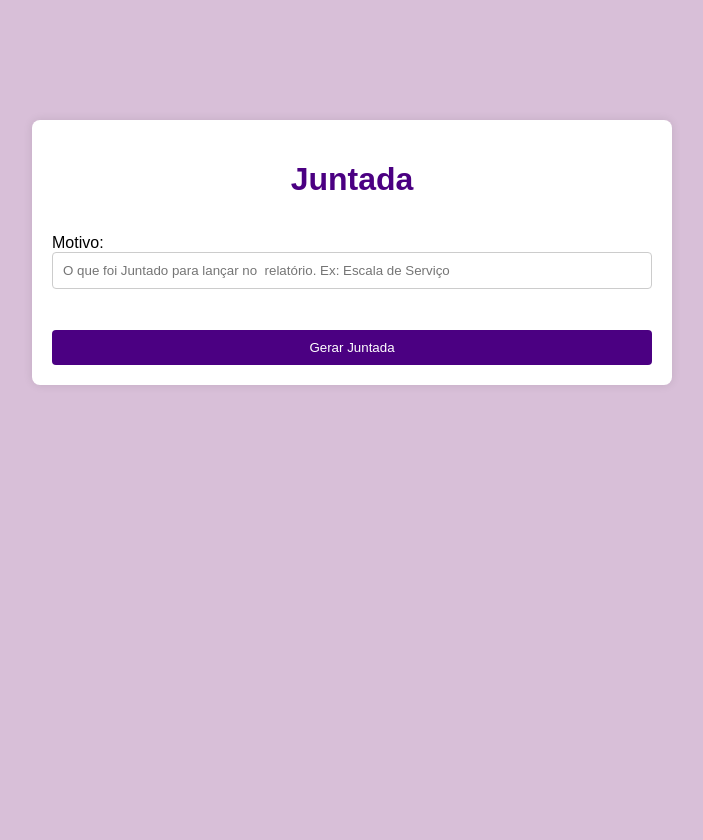
After one commit to windsney/sitecanetex, a Django app: page /sindicancia/juntada/1 in a window 1280 px wide. The commit adds this page. Shown: the whole page, without its empty margins (288-991 px from the left). Run offline with Django 5.2, Linux system fonts and the light colour scheme; data comes from the database, SQL or seed files in the repository; both versions use the stored data as it was after the commit.

```diff
--- a/inicio/forms.py
+++ b/inicio/forms.py
@@ -257,3 +257,17 @@ class Oficio_diversoForm(forms.ModelForm):
     def __init__(self, *args, **kwargs):
         sindicancia_id = kwargs.pop('sindicancia_id', None)  # Pegando o sindicancia_id dos argumentos
         super(Oficio_diversoForm, self).__init__(*args, **kwargs)
+
+
+class JuntadaaForm(forms.ModelForm):
+
+    class Meta:
+        model = Oficio
+        fields = ['motivo']
+
+        widgets = {
+            'motivo': forms.TextInput(attrs={'placeholder': 'O que foi Juntado para lançar no  relatório. Ex: Escala de Serviço'}),}
+
+    def __init__(self, *args, **kwargs):
+        sindicancia_id = kwargs.pop('sindicancia_id', None)  # Pegando o sindicancia_id dos argumentos
+        super(JuntadaaForm, self).__init__(*args, **kwargs)
--- /dev/null
+++ b/inicio/templates/juntada.html
@@ -0,0 +1,68 @@
+<!DOCTYPE html>
+<html lang="pt-BR">
+<head>
+    <meta charset="UTF-8">
+    <meta name="viewport" content="width=device-width, initial-scale=1.0">
+    <title>Juntada</title>
+    <style>
+        body {
+            background-color: #D8BFD8; /* Fundo roxo claro */
+            font-family: Arial, sans-serif;
+            margin: 0;
+            padding: 20px;
+            display: flex;
+            justify-content: center;
+            align-items: flex-start; /* Alinha os itens no início verticalmente */
+            height: 100vh;
+        }
+        .container {
+            width: 100%;
+            max-width: 600px; /* Aumenta a largura máxima */
+            background-color: #fff;
+            padding: 20px;
+            border-radius: 8px;
+            box-shadow: 0 0 10px rgba(0, 0, 0, 0.1);
+            margin-top: 100px; /* Aumenta a distância do topo */
+        }
+        h1 {
+            text-align: center;
+            color: #4B0082; /* Cor do título */
+            margin-bottom: 20px;
+        }
+        form {
+            display: flex;
+            flex-direction: column;
+            gap: 15px; /* Espaço entre os campos do formulário */
+        }
+        form input, form select {
+            padding: 10px;
+            border: 1px solid #ccc;
+            border-radius: 4px;
+            width: 100%;
+            box-sizing: border-box;
+        }
+        form button {
+            background-color: #4B0082; /* Cor do botão */
+            color: white;
+            padding: 10px;
+            border: none;
+            border-radius: 4px;
+            cursor: pointer;
+            margin-top: 10px;
+        }
+        form button:hover {
+            background-color: #6A0DAD;
+        }
+    </style>
+</head>
+<body>
+    <div class="container">
+        <h1>Juntada</h1>
+        <form method="post">
+            {% csrf_token %}
+            {{ form.as_p }}
+            <button type="submit">Gerar Juntada</button>
+        </form>
+    </div>
+</body>
+</html>
--- a/inicio/urls.py
+++ b/inicio/urls.py
@@ -28,6 +28,7 @@ urlpatterns = [
 
     ####Botoes########################################
     path('sindicancia/<int:sindicancia_id>/iniciot', inicio.views.gerar_inicio_dos_trabalhos, name='inicio_dos_trabalhos'),
+    path('sindicancia/<int:sindicancia_id>/autuacao', inicio.views.Autuacao, name='autuacao'),
     path('sindicancia/<int:sindicancia_id>/relatorio_sind', inicio.views.gerar_relatorio, name='relatorio_sind'),
     path('sindicancia/notificar/<int:sindicancia_id>/<str:condicao>/', inicio.views.cadastrar_notificacao_test, name='btn_test'),
     path('sindicancia/notificar/<int:sindicancia_id>/<str:condicao>/', inicio.views.cadastrar_notificacao_test, name='btn_ofen'),
@@ -36,6 +37,7 @@ urlpatterns = [
     path('sindicancia/prazo/<int:sindicancia_id>/<str:condicao>/', inicio.views.Oficio_prazo, name='dilacao'),
     path('sindicancia/prazo/<int:sindicancia_id>/<str:condicao>/', inicio.views.Oficio_prazo, name='sobrestamento'),
     path('sindicancia/oficio_verso/<int:sindicancia_id>', inicio.views.Oficio_diverso, name='oficio_diverso'),
+    path('sindicancia/juntada/<int:sindicancia_id>', inicio.views.Juntada, name='juntada'),
 
 
     path('sindicancia/<int:sindicancia_id>/remessa', inicio.views.gerar_remessa_dos_autos, name='gerar_remessa_dos_autos'),
--- a/inicio/views.py
+++ b/inicio/views.py
@@ -7,7 +7,7 @@ import os
 import locale
 from django.shortcuts import render, get_object_or_404, redirect
 from django.conf import settings
-from .forms import SindicadoForm,SindicanciaForm,TestemunhaForm,OfendidoForm,UsuarioForm,NotificarTestForm,NotificarOfenForm,NotificarSindForm,PrazoForm,Oficio_diversoForm
+from .forms import SindicadoForm,SindicanciaForm,TestemunhaForm,OfendidoForm,UsuarioForm,NotificarTestForm,NotificarOfenForm,NotificarSindForm,PrazoForm,Oficio_diversoForm,JuntadaaForm
 from datetime import datetime
 from django.http import HttpResponse
 from django.shortcuts import get_object_or_404
@@ -2042,6 +2042,262 @@ def Oficio_diverso(request, sindicancia_id):
     return render(request, 'oficio_diverso.html', {'form': form, 'usuario': usuario})
 
 
+def Juntada(request, sindicancia_id):
+    sindicancia = get_object_or_404(Sindicancia, pk=sindicancia_id)
+    usuario = request.user
+
+    if request.method == 'POST':
+        form = JuntadaaForm(request.POST, sindicancia_id=sindicancia_id)
+
+        if form.is_valid():
+            oficio = form.save(commit=False)
+            oficio.tipo = 'Juntada'
+            oficio.motivo = form.cleaned_data.get('motivo')
+            oficio.cargofuncao = ''
+            oficio.numero=1
+
+
+            # Criar o documento .docx
+            template_path = os.path.join(settings.BASE_DIR, 'inicio/templates', 'relatorio_modelo.docx')
+            doc = Document(template_path)
+
+            cabecalho(doc, usuario)
+            criar_paragrafo(doc,'')
+            criar_paragrafo(doc, '')
+
+
+            report_title = doc.add_paragraph("JUNTADA")
+            report_title.alignment = WD_PARAGRAPH_ALIGNMENT.CENTER
+            run = report_title.runs[0]
+            run.font.name = 'Times New Roman'
+            run.font.size = Pt(12)
+            run.bold = True
+            run.underline = False
+            r = run._element
+            r.rPr.rFonts.set(qn('w:eastAsia'), 'Times New Roman')
+
+            # Adicionar espaçamento duplo antes do título "Relatório"
+            report_title_format = report_title.paragraph_format
+            report_title_format.space_after = Pt(24)  # Espaço duplo
+            report_title_format.space_before = Pt(24)  # Espaço duplo
+
+            criar_paragrafo(doc, '')
+            criar_paragrafo(doc, '')
+
+            datata = datetime.today()
+            dia = datata.day
+            mes = datata.month
+            ano = datata.year
+
+
+
+            texto=(f'{dia_escrito(dia)} dias do mês de {mes_escrito(mes)} do ano de {ano_escrito(ano)}, nesta cidade de {usuario.cidade} , Estado de Mato Grosso, faço juntada aos presentes autos de Sindicância dos documentos de Fls. ........... a .............. , do que para constar;')
+            criar_paragrafo(doc, f'{texto}',lado='justificado')
+            criar_paragrafo(doc, '')
+            criar_paragrafo(doc, '')
+            nome_sindicante(doc, usuario, '')
+            rodape(doc, usuario)
+
+            form.save()
+            oficio.save()
+
+            nome = f'Juntada dia {dia}-{mes}'
+            return gera_word(doc, nome)
+    else:
+        # Inicializa o formulário para requisições GET
+        form = JuntadaaForm(sindicancia_id=sindicancia_id)
+
+    return render(request, 'juntada.html', {'form': form, 'usuario': usuario})
+
+
+
+@login_required(login_url='/')
+def Autuacao(request, sindicancia_id):
+    template_path = os.path.join(settings.BASE_DIR, 'inicio/templates', 'autuacao.docx')
+
+    sindicancia = get_object_or_404(Sindicancia, pk=sindicancia_id)
+    sindicados = sindicancia.sindicados.all()
+    usuario = request.user
+    doc = DocxTemplate(template_path)  # DOCUMENTO  EXEMPLO#
+
+
+    #dia_inicio = sindicancia.data_inicio
+
+    mes_ini = sindicancia.data_inicio.month
+    mesescritoini = mes_escrito(mes_ini)
+    diaini = sindicancia.data_inicio.strftime('%d') if sindicancia.data_inicio else ''
+    anoini = sindicancia.data_inicio.year
+
+    dia_inicio = f'{diaini} de {mesescritoini} de {anoini}'
+
+
+    posto_delegante = sindicancia.posto_delegante
+    nome_delegante = sindicancia.delegante
+    funcao_delegante = sindicancia.funcao_delegante
+    portaria = sindicancia.numero
+
+    #datada = sindicancia.data_portaria
+    mes_port= sindicancia.data_portaria.month
+    mesescritoport=mes_escrito(mes_port)
+    diaport=sindicancia.data_portaria.strftime('%d') if sindicancia.data_portaria else ''
+    anoport=sindicancia.data_portaria.year
+
+
+    datada= f'{diaport} de {mesescritoport} de {anoport}'
+    cidade = usuario.cidade
+    unidade = usuario.unidade
+    cr = usuario.cr
+    unidade1 = usuario.unidade.upper()
+    cr1 = usuario.cr.upper()
+    rua = usuario.rua
+    bairro = usuario.bairro
+    numero = usuario.numero
+    cep = usuario.cep
+    email = usuario.email_bpm
+    telefone= usuario.telefone
+
+
+
+
+    #dia_recebido = sindicancia.dia_recebido
+    mes_rec = sindicancia.dia_recebido.month
+    mesescritorec = mes_escrito(mes_rec)
+    diarec = sindicancia.dia_recebido.strftime('%d') if sindicancia.dia_recebido else ''
+    anorec = sindicancia.dia_recebido.year
+
+    dia_recebido = f'{diarec} de {mesescritorec} de {anorec}'
+
+
+
+    nome_delegada = sindicancia.delegada
+    posto_delegada = sindicancia.posto_delegada
+    rg_delegada = sindicancia.rg_delegada
+    context = {  # VARIÁ
+        "dia_inicio": f"{dia_inicio}",
+        "anoini": f"{anoini}",
+        "cr": f"{cr}",
+        "cr1": f"{cr1}",
+        "rua": f"{rua}",
+        "bairro": f"{bairro}",
+        "numero": f"{numero}",
+        "telefone": f"{telefone}",
+        "cep": f"{cep}",
+        "email": f"{email}",
+        "cidade": f"{cidade}",
+        "unidade": f"{unidade}",
+        "unidade1": f"{unidade1}",
+        "posto_delegante": f"{posto_delegante}",
+        "nome_delegante": f"{nome_delegante}",
+        "funcao_delegante": f"{funcao_delegante}",
+        "portaria": f"{portaria}",
+        "datada": f"{datada}",
+        "dia_recebido": f"{dia_recebido}",
+        "nome_delegada": f"{nome_delegada}",
+        "posto_delegada": f"{posto_delegada}",
+        "rg_delegada": f"{rg_delegada}",
+
+    }
+    doc.render(context)
+
+    doc.save("documento_com_tpl.docx")
+
+    doc = Document("documento_com_tpl.docx")
+
+    # Adicionando parágrafos ou outras formatações
+    doc.add_paragraph("Este parágrafo foi adicionado com python-docx após o template ser preenchido.")
+    doc.add_paragraph("Outro conteúdo personalizado.")
+
+    # Salva o documento final
+    sindicado_paragraph = doc.add_paragraph()
+    sindicado_paragraph.alignment = WD_PARAGRAPH_ALIGNMENT.LEFT
+    sindicado_paragraph.paragraph_format.first_line_indent = Pt(80)
+    sindicado_run = sindicado_paragraph.add_run("SINDICANTE: ")
+    sindicado_run.font.name = 'Times New Roman'
+    sindicado_run.font.size = Pt(12)
+    sindicado_run.bold = True  # Deixar a palavra "Sindicado" em negrito
+    r = sindicado_run._element
+    r.rPr.rFonts.set(qn('w:eastAsia'), 'Times New Roman')
+
+    sindicado_run = sindicado_paragraph.add_run(f"{usuario.nome_completo.upper()} - {usuario.posto.upper()}")
+    sindicado_run.font.name = 'Times New Roman'
+
+    sindicado_run.font.size = Pt(12)
+    r = sindicado_run._element
+    r.rPr.rFonts.set(qn('w:eastAsia'), 'Times New Roman')
+
+
+
+    if len(sindicados)==1: # verifica se tem um ou mais sindicados pra  colocar no plural se for o caso
+
+        sindicado_paragraph = doc.add_paragraph()
+        sindicado_paragraph.alignment = WD_PARAGRAPH_ALIGNMENT.LEFT
+        sindicado_paragraph.paragraph_format.first_line_indent = Pt(80)
+        sindicado_run = sindicado_paragraph.add_run("SINDICADO: ")
+        sindicado_run.font.name = 'Times New Roman'
+        sindicado_run.font.size = Pt(12)
+        sindicado_run.bold = True  # Deixar a palavra "Sindicado" em negrito
+        r = sindicado_run._element
+        r.rPr.rFonts.set(qn('w:eastAsia'), 'Times New Roman')
+    else:
+        sindicado_paragraph = doc.add_paragraph()
+        sindicado_paragraph.alignment = WD_PARAGRAPH_ALIGNMENT.LEFT
+        sindicado_paragraph.paragraph_format.first_line_indent = Pt(80)
+        sindicado_run = sindicado_paragraph.add_run("SINDICADOS: ")
+        sindicado_run.font.name = 'Times New Roman'
+        sindicado_run.font.size = Pt(12)
+        sindicado_run.bold = True  # Deixar a palavra "Sindicado" em negrito
+        r = sindicado_run._element
+        r.rPr.rFonts.set(qn('w:eastAsia'), 'Times New Roman')
+
+    for index, sindicado in enumerate(sindicados):
+        if index == 0:
+            sindicado_run = sindicado_paragraph.add_run(f"{sindicado.nome.upper()} - {sindicado.posto_sindicado.upper()}")
+            sindicado_run.font.name = 'Times New Roman'
+
+            sindicado_run.font.size = Pt(12)
+            r = sindicado_run._element
+            r.rPr.rFonts.set(qn('w:eastAsia'), 'Times New Roman')
+        else:
+
+            sindicado_nome_paragraph = doc.add_paragraph()
+            sindicado_nome_paragraph.alignment = WD_PARAGRAPH_ALIGNMENT.LEFT
+            sindicado_nome_paragraph.paragraph_format.left_indent = Pt(163)
+            sindicado_nome_run = sindicado_nome_paragraph.add_run(f"{sindicado.nome.upper()} - {sindicado.posto_sindicado.upper()}")
+            sindicado_nome_run.font.name = 'Times New Roman'
+            sindicado_nome_run.font.size = Pt(12)
+            r = sindicado_nome_run._element
+            r.rPr.rFonts.set(qn('w:eastAsia'), 'Times New Roman')
+
+    sindicado_paragraph = doc.add_paragraph('')
+    sindicado_paragraph = doc.add_paragraph('')
+    sindicado_paragraph.alignment = WD_PARAGRAPH_ALIGNMENT.LEFT
+    sindicado_paragraph.paragraph_format.first_line_indent = Pt(105)
+    sindicado_run = sindicado_paragraph.add_run("OBJETO: ")
+    sindicado_run.font.name = 'Times New Roman'
+    sindicado_run.font.size = Pt(12)
+    sindicado_run.bold = True  # Deixar a palavra "OBJETO" em negrito
+    r = sindicado_run._element
+    r.rPr.rFonts.set(qn('w:eastAsia'), 'Times New Roman')
+
+    dili_paragraph = doc.add_paragraph()
+    dili_run = dili_paragraph.add_run(f'{sindicancia.historico}')
+    dili_paragraph.alignment = WD_ALIGN_PARAGRAPH.JUSTIFY
+    dili_paragraph.paragraph_format.left_indent = Pt(163)
+    dili_run.font.name = 'Times New Roman'
+    dili_run.font.size = Pt(12)
+    r = dili_run._element
+    r.rPr.rFonts.set(qn('w:eastAsia'), 'Times New Roman')
+
+
+
+
+    response = HttpResponse(content_type='application/vnd.openxmlformats-officedocument.wordprocessingml.document')
+    response['Content-Disposition'] = f'attachment; filename= Autuação {portaria}.docx'
+    doc.save(response)
+
+    return response
+
+
 
 
 
@@ -2104,7 +2360,7 @@ def nome_sindicante(doc,usuario,tratamento):
 
 
     paragraph1.paragraph_format.first_line_indent = Pt(120)
-    run1 = paragraph1.add_run(f'{tratamento},')
+    run1 = paragraph1.add_run(f'{tratamento}')
 
 
     paragraph1.paragraph_format.space_before = Pt(15)
```
Also changed, not shown: inicio/templates/botoes.html (+5 -4 lines), inicio/templates/detalhe_sind.html (+11 -0 lines), db.sqlite3, 2 other files.
